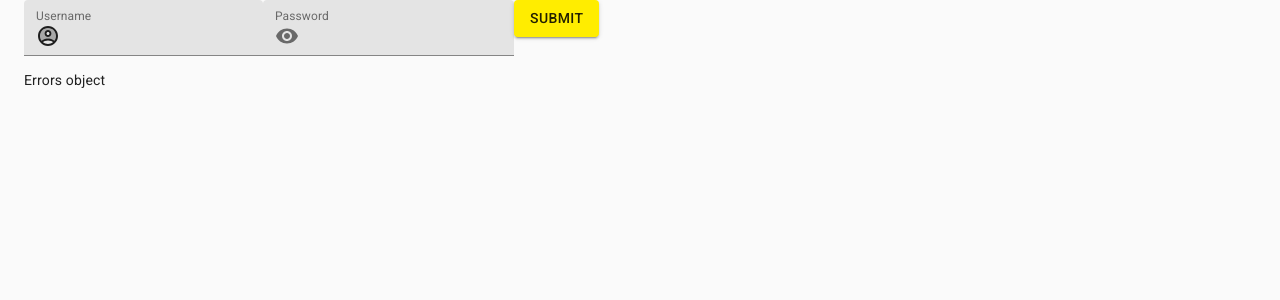
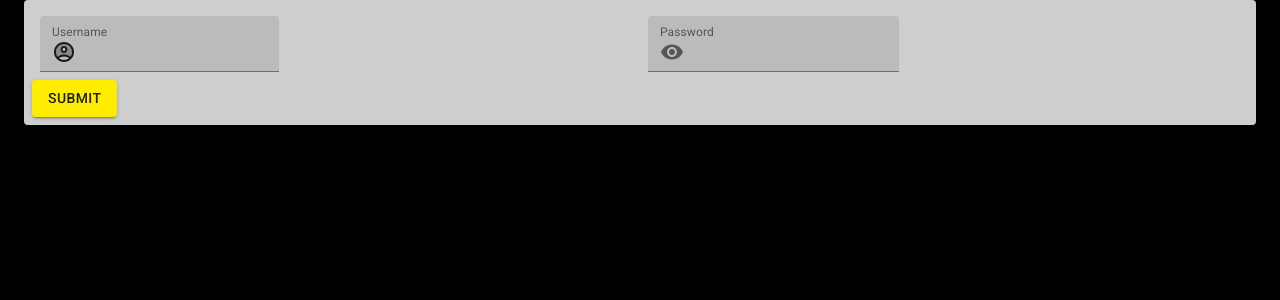
Before and after one commit to lifegpa-bw/lifegpa-frontend, a React (Create React App) app: page /login in a window 1280 px wide. Shown: the top 300 px of the page. Built offline with nearby package versions, Linux system fonts and the light colour scheme.

Commit message:
adjusted colors

```diff
--- a/src/components/LoginForm.jsx
+++ b/src/components/LoginForm.jsx
@@ -10,7 +10,8 @@ import {
   InputAdornment,
   CircularProgress,
   Typography,
-  Button
+  Button,
+  Paper
 } from '@material-ui/core'
 import { makeStyles } from '@material-ui/core/styles'
 import {
@@ -85,7 +86,10 @@ const Login = () => {
       }}
     >
       {({ errors }) => (
+        <Box component={Paper} p={2}>
           <Form>
+            <Grid container spacing={2}>
+              <Grid item xs={12} lg={6}>
                 <TextField
                   id='username'
                   name='username'
@@ -103,7 +107,9 @@ const Login = () => {
                     )
                   }}
                 />
+              </Grid>
 
+              <Grid item xs={12} lg={6}>
                 <TextField
                   id='password'
                   error={!!errors.password}
@@ -128,7 +134,7 @@ const Login = () => {
                     )
                   }}
                 />
-
+              </Grid>
               {!isLoading && (
                 <Button variant='contained' color='primary' type='submit'>
                   Submit
@@ -141,12 +147,9 @@ const Login = () => {
                   &emsp;Logging In...
                 </Button>
               )}
-          <div>
-            <p>Errors object</p>
-            <p>{errors.username}</p>
-            <p>{errors.password}</p>
-          </div>
+            </Grid>
           </Form>
+        </Box>
       )}
     </Formik>
   )
--- a/src/mui/custom-theme.js
+++ b/src/mui/custom-theme.js
@@ -9,8 +9,8 @@ export default createMuiTheme({
       main: '#6807F9'
     },
     background: {
-      // default: '#000',
-      // paper: '#cecece'
+      default: '#000',
+      paper: '#cecece'
     },
     text: {
       onDark: '#fff',
```
Lines whose indentation alone changed are shown as unchanged.
